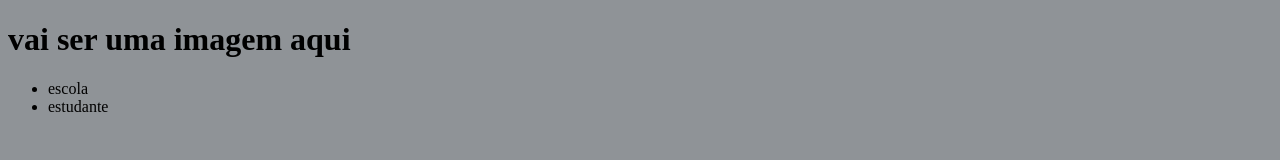
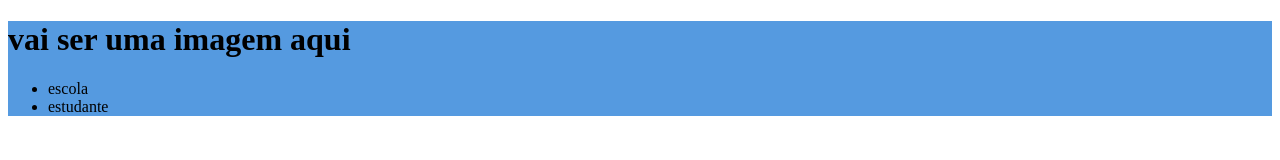
Before and after one commit to marii0909/site-turma-criativ, a plain HTML site: page index.html in a window 1280 px wide. Drawn offline with Linux system fonts and the light colour scheme.

Commit message:
Add files via upload

```diff
--- a/style.css
+++ b/style.css
@@ -1,3 +1,4 @@
-body{
-    background-color: rgba(94, 99, 105, 0.692);
+header {
+    background-color: rgba(32, 123, 214, 0.76)
+
 }
```
